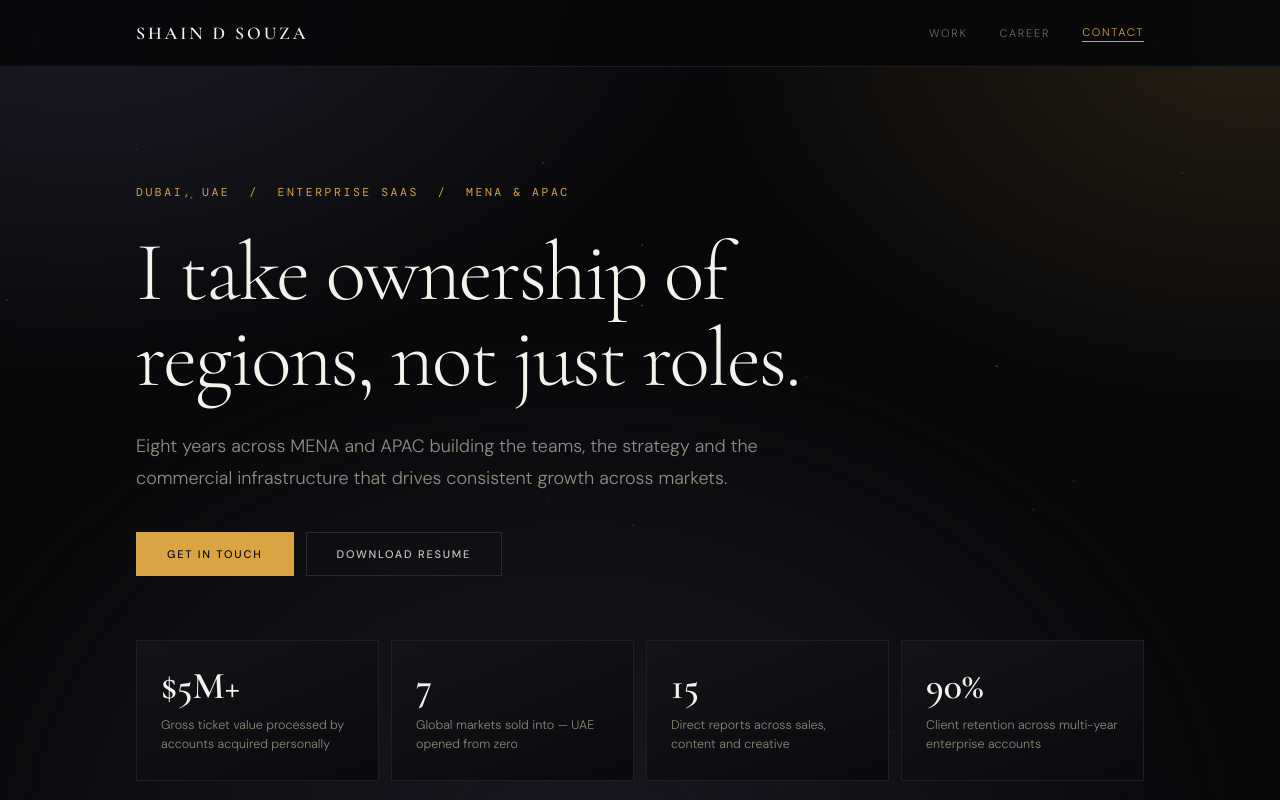
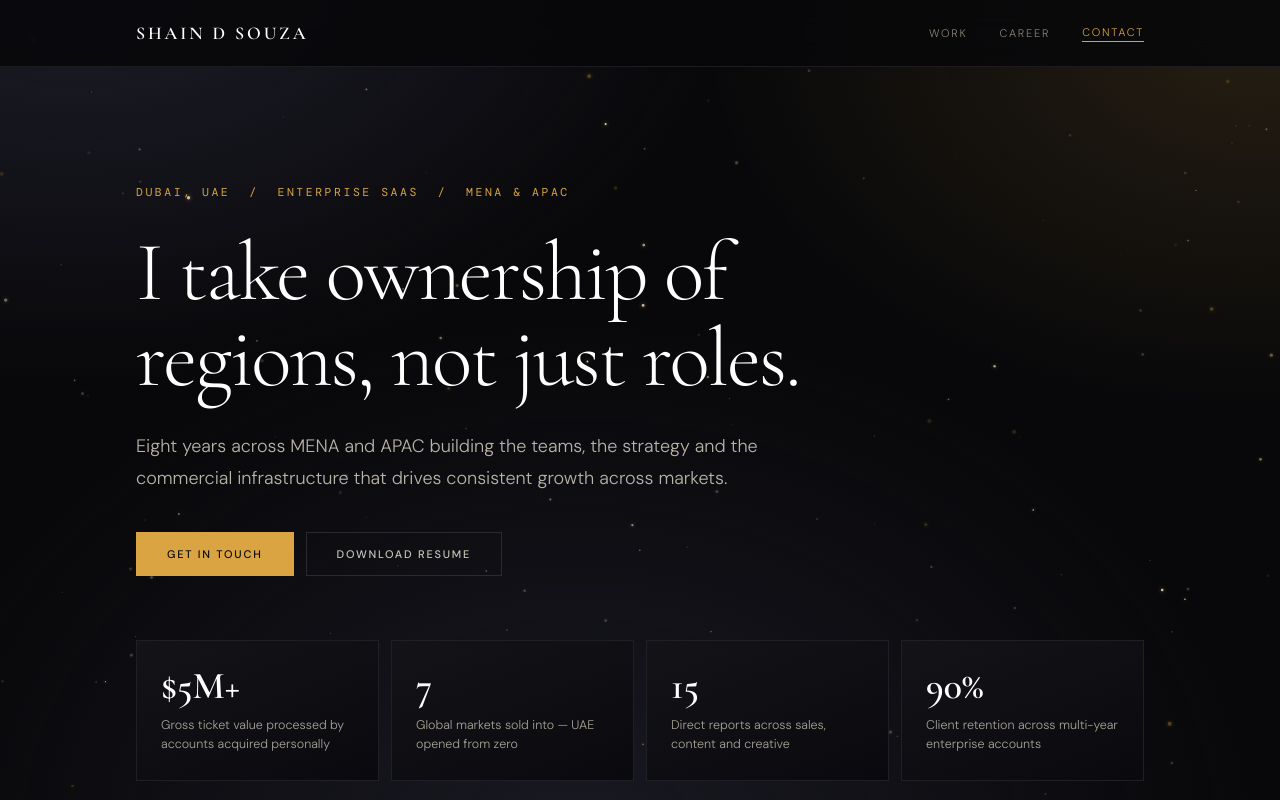
Before and after one commit to shaind17-blip/shaindosouza, a plain HTML site: page index.html in a window 1280 px wide. Shown: the top 800 px of the page. Drawn offline with nearby package versions, Linux system fonts and the light colour scheme; a web font is replaced by a local one.

Commit message:
Update styles and animations in index.html

```diff
--- a/index.html
+++ b/index.html
@@ -34,7 +34,7 @@
 :root{
   --bg:#08080a;--bg-card:#0c0c0f;--line:#1c1c20;--line-strong:#2a2a30;
   --accent:#d9a441;--accent-bright:#eec173;
-  --white:#f5f2ec;--text:#e8e4dc;--muted:#918d80;--dim:#6e6b60;--faint:#5f5c52;
+  --white:#ffffff;--text:#f2efe9;--muted:#b9b4a8;--dim:#8a8578;--faint:#6b6860;
   --serif:"Cormorant Garamond",Georgia,serif;--sans:"DM Sans",Helvetica,Arial,sans-serif;--mono:"DM Mono",ui-monospace,monospace;
 }
 *{margin:0;padding:0;box-sizing:border-box}
@@ -70,7 +70,7 @@ h1{font-family:var(--serif);font-size:clamp(48px,7vw,84px);font-weight:300;line-
 .stats{display:grid;grid-template-columns:repeat(auto-fit,minmax(228px,1fr));gap:12px;margin-top:64px}
 .stat{background:linear-gradient(158deg,#131318 0%,#0a0a0e 100%);border:1px solid #1f1f26;padding:26px 24px}
 .stat-num{font-family:var(--serif);font-size:38px;font-weight:600;line-height:1;color:var(--white)}
-.stat-label{font-size:12.5px;line-height:1.5;color:#8b8878;margin-top:11px;max-width:24ch}
+.stat-label{font-size:12.5px;line-height:1.5;color:#a8a498;margin-top:11px;max-width:24ch}
 
 /* SECTIONS */
 section{position:relative}
@@ -86,9 +86,9 @@ h2.big{font-family:var(--serif);font-size:clamp(30px,4vw,44px);font-weight:300;l
 .case h3{font-family:var(--serif);font-size:27px;font-weight:400;line-height:1.18;color:var(--white);max-width:20ch;text-wrap:balance}
 .case-meta{font-size:12px;letter-spacing:.14em;text-transform:uppercase;color:var(--dim);margin-top:14px}
 .case-figure{font-family:var(--serif);font-size:34px;font-weight:600;line-height:1;color:var(--accent);margin-top:28px}
-.case-figure-sub{font-size:12.5px;color:#8b8878;margin-top:7px}
+.case-figure-sub{font-size:12.5px;color:#a8a498;margin-top:7px}
 .case-body{display:flex;flex-direction:column;gap:18px}
-.case-summary{font-size:16px;line-height:1.75;color:#c8c3b8;text-wrap:pretty}
+.case-summary{font-size:16.5px;line-height:1.75;color:#e4e0d8;text-wrap:pretty}
 .case-detail{display:flex;flex-direction:column;gap:20px}
 .case-detail[hidden]{display:none}
 .case-toggle{align-self:flex-start;background:none;border:none;padding:0;font-family:var(--mono);font-size:11px;letter-spacing:.16em;text-transform:uppercase;color:var(--accent);cursor:pointer}
@@ -144,8 +144,13 @@ textarea{min-height:118px}
 footer{max-width:1120px;margin:88px auto 0;padding:24px 56px 44px;border-top:1px solid var(--line);display:flex;flex-wrap:wrap;gap:12px;justify-content:space-between}
 footer p{font-size:12px;color:var(--faint)}
 
-.reveal{opacity:0;transform:translateY(20px);transition:opacity .8s ease,transform .8s ease}
+.reveal{opacity:0;transform:translateY(26px);transition:opacity .9s cubic-bezier(.2,.7,.2,1),transform .9s cubic-bezier(.2,.7,.2,1)}
 .reveal.visible{opacity:1;transform:none}
+@keyframes rise{from{opacity:0;transform:translateY(24px)}to{opacity:1;transform:none}}
+.enter{opacity:0;animation:rise .95s cubic-bezier(.2,.7,.2,1) forwards}
+.enter.d1{animation-delay:.05s}.enter.d2{animation-delay:.18s}.enter.d3{animation-delay:.31s}.enter.d4{animation-delay:.44s}.enter.d5{animation-delay:.57s}
+.stat{opacity:0;animation:rise .8s cubic-bezier(.2,.7,.2,1) forwards}
+.stat:nth-child(1){animation-delay:.6s}.stat:nth-child(2){animation-delay:.72s}.stat:nth-child(3){animation-delay:.84s}.stat:nth-child(4){animation-delay:.96s}
 
 @media(max-width:900px){
   .wrap,.nav-inner,footer{padding-left:24px;padding-right:24px}
@@ -159,7 +164,7 @@ footer p{font-size:12px;color:var(--faint)}
 }
 @media(max-width:1030px){.stats{grid-template-columns:repeat(2,1fr)}}
 @media(max-width:600px){.form-row{grid-template-columns:1fr}}
-@media(prefers-reduced-motion:reduce){.reveal{opacity:1;transform:none;transition:none}html{scroll-behavior:auto}}
+@media(prefers-reduced-motion:reduce){.reveal,.enter,.stat{opacity:1;transform:none;transition:none;animation:none}html{scroll-behavior:auto}}
 </style>
 </head>
 <body>
@@ -178,10 +183,10 @@ footer p{font-size:12px;color:var(--faint)}
 </nav>
 
 <section id="top" class="wrap">
-  <p class="eyebrow">Dubai, UAE &nbsp;/&nbsp; Enterprise SaaS &nbsp;/&nbsp; MENA &amp; APAC</p>
-  <h1>I take ownership of regions, not just roles.</h1>
-  <p class="lede">Eight years across MENA and APAC building the teams, the strategy and the commercial infrastructure that drives consistent growth across markets.</p>
-  <div class="ctas">
+  <p class="eyebrow enter d1">Dubai, UAE &nbsp;/&nbsp; Enterprise SaaS &nbsp;/&nbsp; MENA &amp; APAC</p>
+  <h1 class="enter d2">I take ownership of regions, not just roles.</h1>
+  <p class="lede enter d3">Eight years across MENA and APAC building the teams, the strategy and the commercial infrastructure that drives consistent growth across markets.</p>
+  <div class="ctas enter d4">
     <a href="#contact" class="btn btn-solid">Get in touch</a>
     <a href="https://shaindsouza.com/Shain_Dsouza_Resume.pdf" class="btn btn-ghost" download onclick="gtag('event','download',{event_category:'resume',event_label:'pdf'})">Download resume</a>
   </div>
@@ -399,12 +404,12 @@ document.querySelectorAll('.job-toggle').forEach(function(btn){
   size();window.addEventListener('resize',size);
   function rnd(a,b){return a+Math.random()*(b-a);}
   var dust=[],motes=[],i;
-  for(i=0;i<70;i++)dust.push({x:Math.random(),y:Math.random(),r:rnd(.3,1.1),a:rnd(.08,.4),ph:rnd(0,Math.PI*2),sp:rnd(.004,.014),dx:rnd(-.02,.02)});
-  for(i=0;i<12;i++)motes.push({x:Math.random(),y:Math.random(),r:rnd(.5,1.5),a:rnd(.05,.16),vy:rnd(.02,.06),vx:rnd(-.01,.01)});
+  for(i=0;i<130;i++)dust.push({x:Math.random(),y:Math.random(),r:rnd(.5,1.7),a:rnd(.2,.85),ph:rnd(0,Math.PI*2),sp:rnd(.004,.016),dx:rnd(-.03,.03)});
+  for(i=0;i<22;i++)motes.push({x:Math.random(),y:Math.random(),r:rnd(.8,2.2),a:rnd(.12,.34),vy:rnd(.03,.09),vx:rnd(-.015,.015)});
   function draw(){
     ctx.clearRect(0,0,W,H);
     for(var j=0;j<dust.length;j++){var d=dust[j];d.ph+=d.sp;d.x+=d.dx/W;if(d.x<0)d.x=1;if(d.x>1)d.x=0;
-      ctx.globalAlpha=d.a*(.45+.55*Math.sin(d.ph));ctx.fillStyle='#efe6d2';ctx.beginPath();ctx.arc(d.x*W,d.y*H,d.r,0,Math.PI*2);ctx.fill();}
+      ctx.globalAlpha=d.a*(.4+.6*Math.sin(d.ph));ctx.fillStyle='#fff8e8';ctx.shadowColor='#d9a441';ctx.shadowBlur=4;ctx.beginPath();ctx.arc(d.x*W,d.y*H,d.r,0,Math.PI*2);ctx.fill();}
     for(var k=0;k<motes.length;k++){var m=motes[k];m.y-=m.vy/H*60;m.x+=m.vx/W*60;if(m.y<-.02){m.y=1.02;m.x=Math.random();}
       ctx.globalAlpha=m.a;ctx.fillStyle='#d9a441';ctx.beginPath();ctx.arc(m.x*W,m.y*H,m.r,0,Math.PI*2);ctx.fill();}
     ctx.globalAlpha=1;raf=requestAnimationFrame(draw);
@@ -412,9 +417,9 @@ document.querySelectorAll('.job-toggle').forEach(function(btn){
   draw();
 })();
 var io=new IntersectionObserver(function(entries){
-  entries.forEach(function(e){if(e.isIntersecting){e.target.classList.add('visible');io.unobserve(e.target);}});
-},{threshold:.12});
-document.querySelectorAll('.reveal').forEach(function(el){io.observe(el);});
+  entries.forEach(function(e){if(e.isIntersecting){var el=e.target;setTimeout(function(){el.classList.add('visible');},60);io.unobserve(el);}});
+},{threshold:0,rootMargin:'0px 0px -14% 0px'});
+requestAnimationFrame(function(){document.querySelectorAll('.reveal').forEach(function(el){io.observe(el);});});
 </script>
 </body>
 </html>
```
